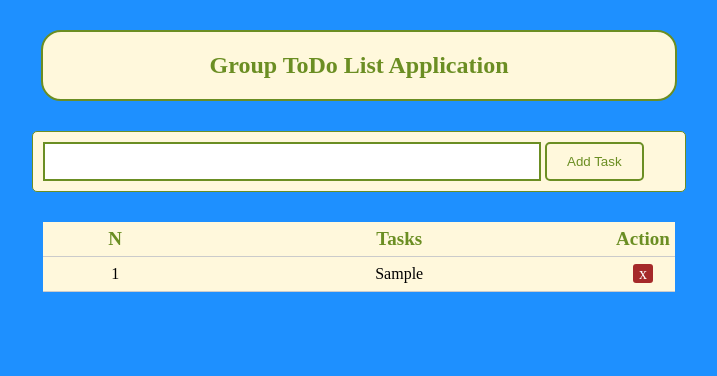
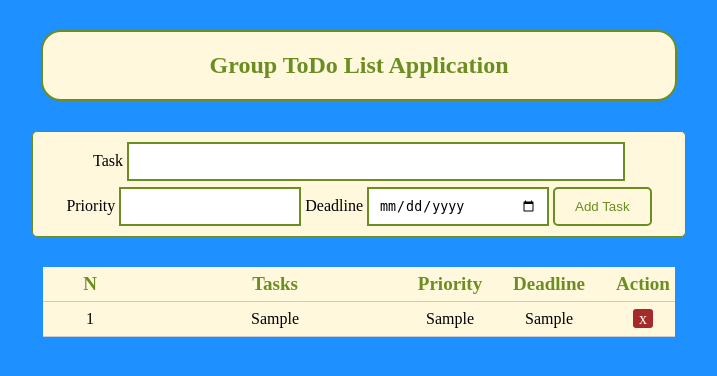
Before and after one commit to domingosjuliopinto/group_todo_list_app, a PHP site: page / in a window 1280 px wide. Shown: the top 376 px of the page, without its empty margins (281-998 px from the left). Run offline with PHP 8.4, Linux system fonts and the light colour scheme; tables that the repository leaves empty or names only in its code hold one stand-in row (values such as "Sample post").

Commit message:
version 2

```diff
--- a/index.php
+++ b/index.php
@@ -9,6 +9,10 @@
 	if (isset($_POST['submit'])) {
 		if (empty($_POST['task'])) {
 			$errors = "You must fill in the task";
+		}elseif(empty($_POST['priority'])){
+			$errors = "You must fill in the priority";
+		}elseif(empty($_POST['deadline'])){
+			$errors = "You must fill in the deadline";
 		}else{
 
 			// select all tasks if page is visited or refreshed
@@ -19,7 +23,9 @@
 			}
 
 			$task = $_POST['task'];
-			$sql = "INSERT INTO tasks (task_id,task) VALUES ('$number','$task')";
+			$priority = $_POST['priority'];
+			$deadline = $_POST['deadline'];
+			$sql = "INSERT INTO tasks (task_id,task,priority,deadline) VALUES ('$number','$task','$priority','$deadline')";
 			mysqli_query($db, $sql);
 			header('location: index.php');
 		}
@@ -48,7 +54,12 @@
 	<?php if (isset($errors)) { ?>
 		<p><?php echo $errors; ?></p>
 	<?php } ?>
-		<input type="text" name="task" class="task_input">
+		<label for="task">Task</label>
+		<input type="text" name="task" class="task_input"><br>
+		<label for="priority">Priority</label>
+		<input type="number" name="priority" class="task_input2">
+		<label for="deadline">Deadline</label>
+		<input type="date" name="deadline" class="task_input2">
 		<button type="submit" name="submit" id="add_btn" class="add_btn">Add Task</button>
 	</form>
 	<table>
@@ -56,6 +67,8 @@
 		<tr>
 			<th>N</th>
 			<th>Tasks</th>
+			<th style="width: 70px;">Priority</th>
+			<th style="width: 120px;">Deadline</th>
 			<th style="width: 60px;">Action</th>
 		</tr>
 	</thead>
@@ -69,6 +82,8 @@
 			<tr>
 				<td> <?php echo $i; ?> </td>
 				<td class="task"> <?php echo $row['task']; ?> </td>
+				<td class="task"> <?php echo $row['priority']; ?> </td>
+				<td class="task"> <?php echo $row['deadline']; ?> </td>
 				<td class="delete">
 					<a href="index.php?del_task=<?php echo $row['task_id'] ?>">x</a>
 				</td>
--- a/style.css
+++ b/style.css
@@ -6,6 +6,10 @@
 	background: #FFF8DC;
 	border: 2px solid #6B8E23;
 	border-radius: 20px;
+}
+
+.input_form {
+	text-align: center;
 }
 
 form {
@@ -26,6 +30,15 @@ form p {
 	padding: 10px;
 	border: 2px solid #6B8E23;
 }
+
+.task_input2 {
+	width: 25%;
+	height: 15px;
+	padding: 10px;
+	border: 2px solid #6B8E23;
+	margin-top: 1%;
+}
+
 .add_btn {
 	height: 39px;
 	background: #FFF8DC;
@@ -33,6 +46,7 @@ form p {
 	border: 2px solid #6B8E23;
 	border-radius: 5px;
 	padding: 5px 20px;
+	margin-top: 1%;
 }
 
 table {
```
Also changed, not shown: 1 other file.
